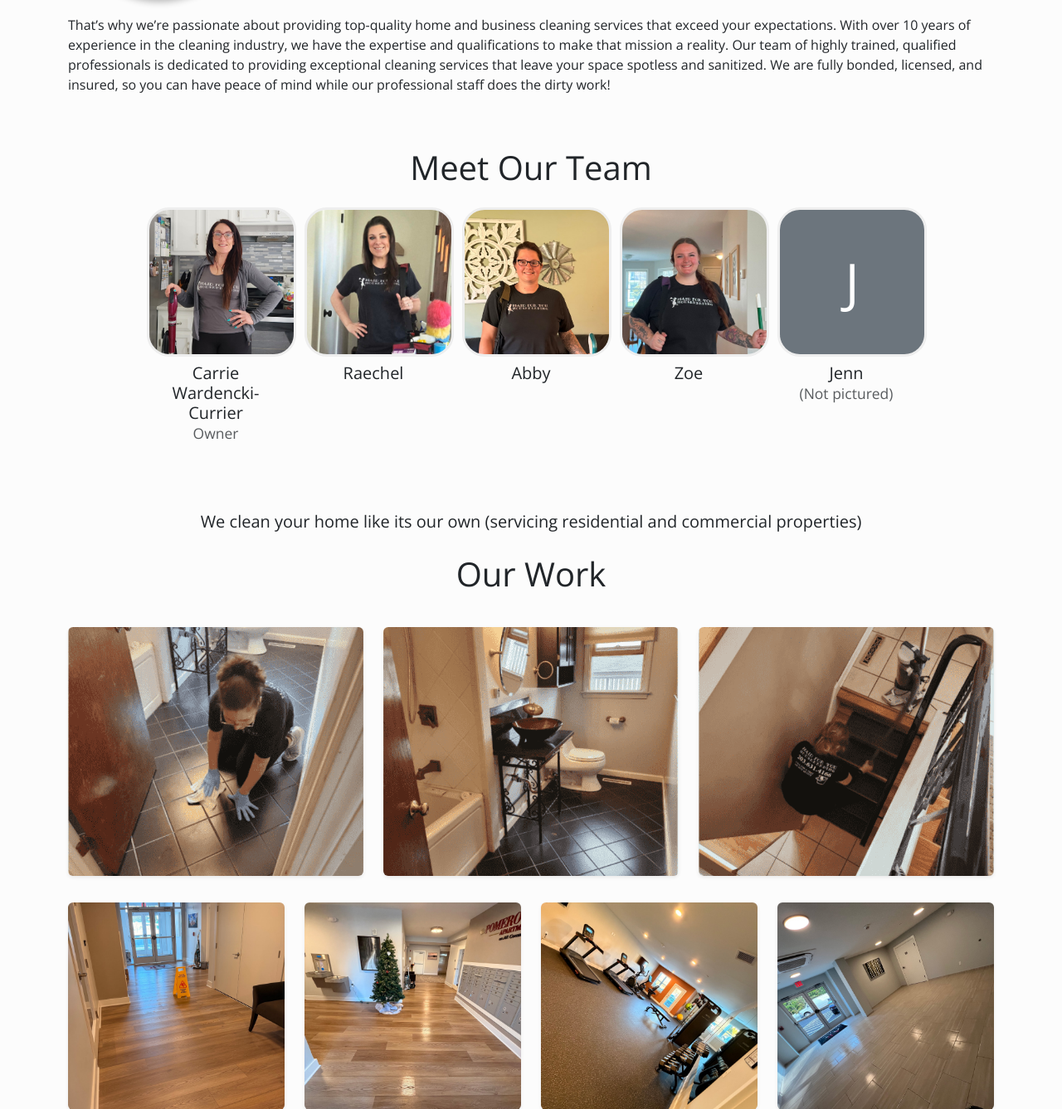
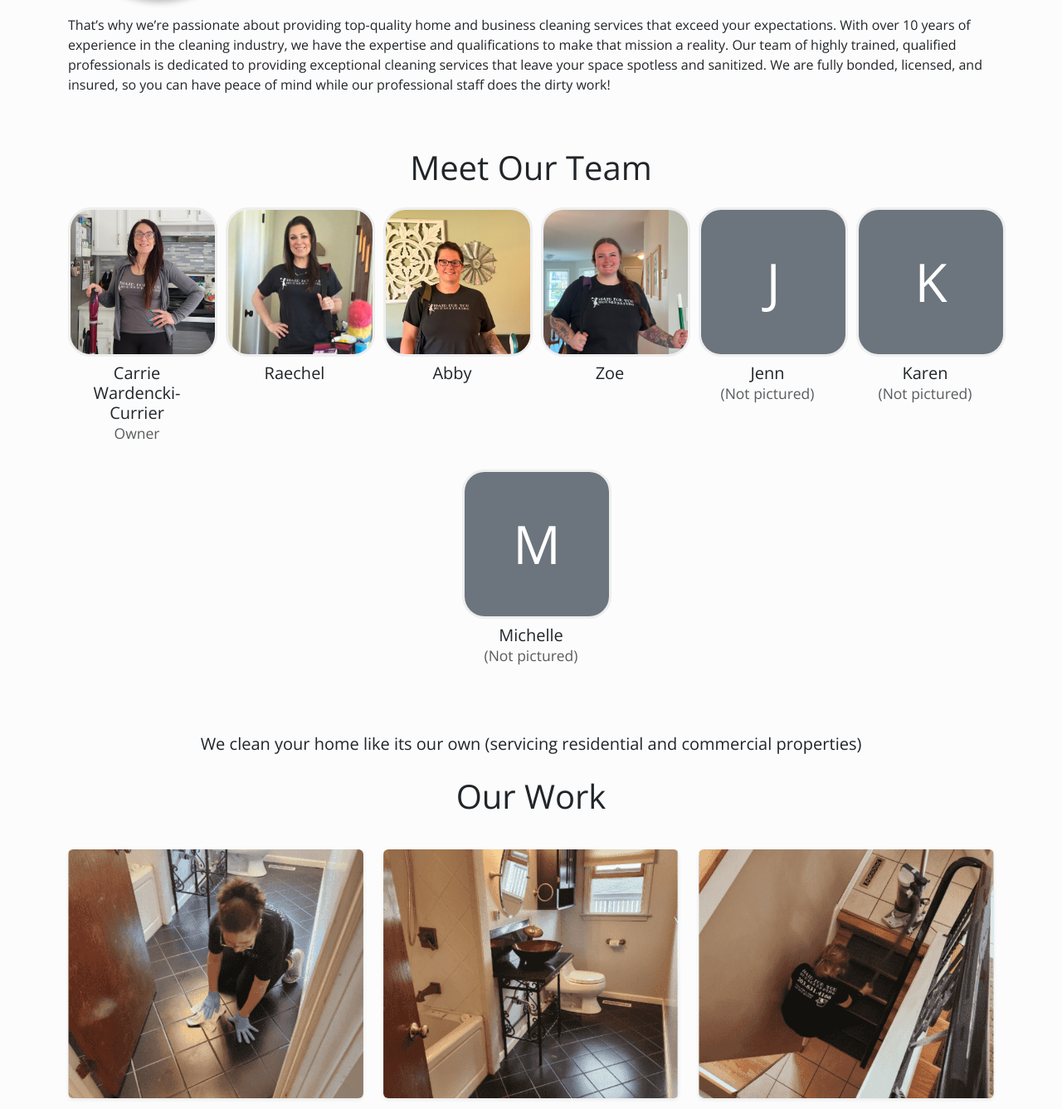
Before and after one commit to N1BRI/maid_for_you, a Flask app: page / in a window 1280 px wide. Shown: the part 1118-2455 px from the top of the page at 83% size. Run offline with Flask 3, Linux system fonts and the light colour scheme; some libraries are stand-ins or nearby versions.

Commit message:
Add Karen and Michelle to team

```diff
--- a/templates/index.html
+++ b/templates/index.html
@@ -223,6 +223,18 @@
                             <div class="team-placeholder">J</div>
                         </div>
                         <h5 class="mt-2">Jenn<br><small class="text-muted">(Not pictured)</small></h5>
+                    </div>
+                    <div class="col-6 col-md-4 col-lg-2 mb-4">
+                        <div class="team-img-wrapper">
+                            <div class="team-placeholder">K</div>
+                        </div>
+                        <h5 class="mt-2">Karen<br><small class="text-muted">(Not pictured)</small></h5>
+                    </div>
+                    <div class="col-6 col-md-4 col-lg-2 mb-4">
+                        <div class="team-img-wrapper">
+                            <div class="team-placeholder">M</div>
+                        </div>
+                        <h5 class="mt-2">Michelle<br><small class="text-muted">(Not pictured)</small></h5>
                     </div>
                 </div>
             </div>
```
